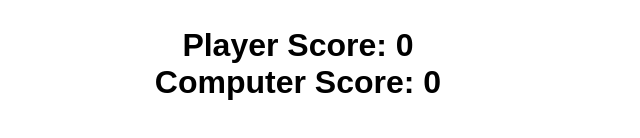
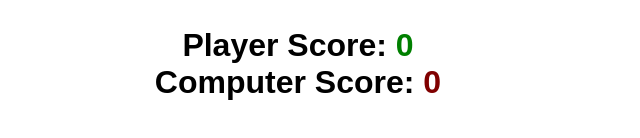
Before and after one commit to shehwarm/Rock-Paper-Scissors-game, a plain HTML site: page index.html in a window 1280 px wide. Shown: the part 532-670 px from the top of the page, 342-982 px from the left. Drawn offline with Linux system fonts and the light colour scheme.

Commit message:
Refactor score display styles for consistency and improved readability

```diff
--- a/index.html
+++ b/index.html
@@ -15,18 +15,18 @@
         <button onclick="playGame(`scissors`)">✌</button>
 
     </div>
-
     <div id ="playerDisplay">PLAYER: </div>
     <div id ="computerDisplay">COMPUTER</div>
     <div id="resultDisplay">IT'S A TIE! </div>
+    </div>
 
-    </div>
     <div class="scoreDisplay">Player Score:
         <span id = "playerScoreDisplay">0 </span>
     </div>
 
     <div class="scoreDisplay">Computer Score:
-        <span id = "computerScoreDisplay">0 </span>
+        <span id = "computerScoreDisplay">0</span>
+    </div>
 
     </body>
 
--- a/style.css
+++ b/style.css
@@ -44,11 +44,11 @@ h1{
 .scoreDisplay{
     font-size : 2em;
 }
-.greenText{
+.greenText,#playerScoreDisplay{
     color : hsl(120, 100%, 25%);
 }
-.redText{
-    color : hsl(0, 100%, 25%);
+.redText,#computerScoreDisplay{
+ color : hsl(0, 100%, 25%);
 }
 .yellowText{
     color : hsl(60, 75%, 54%);
```
